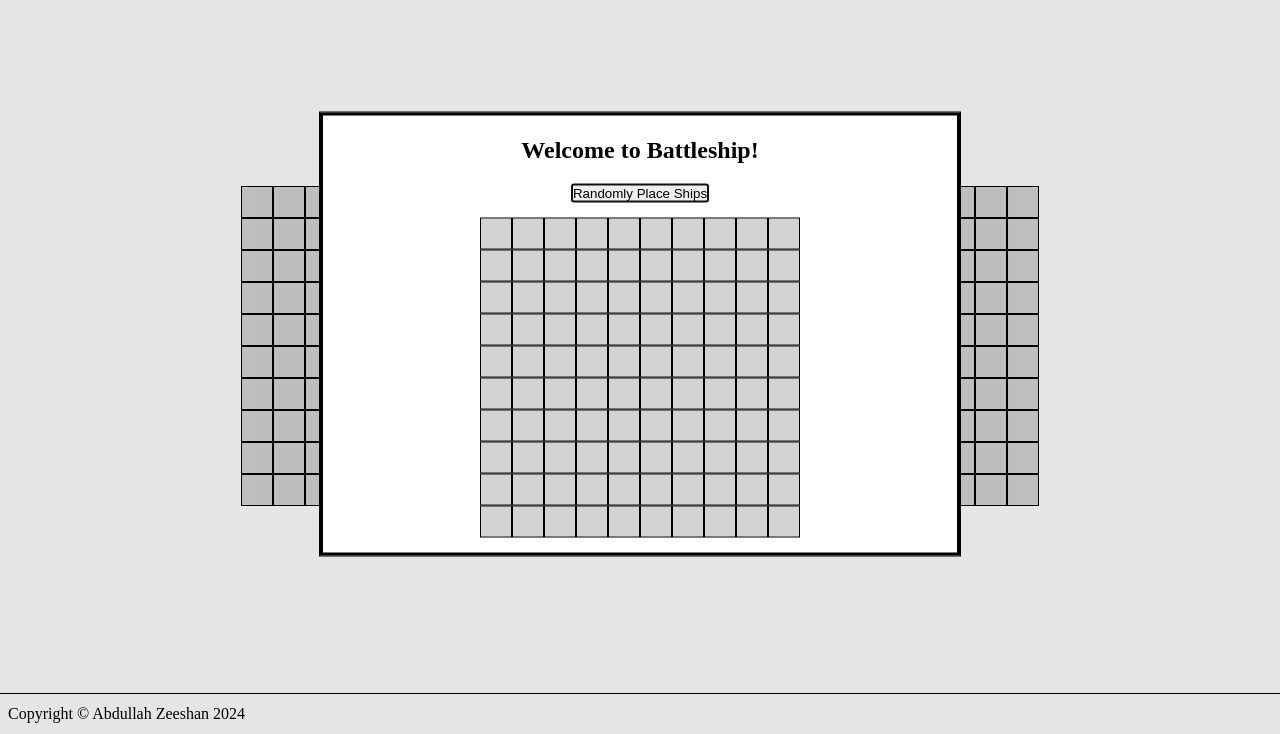
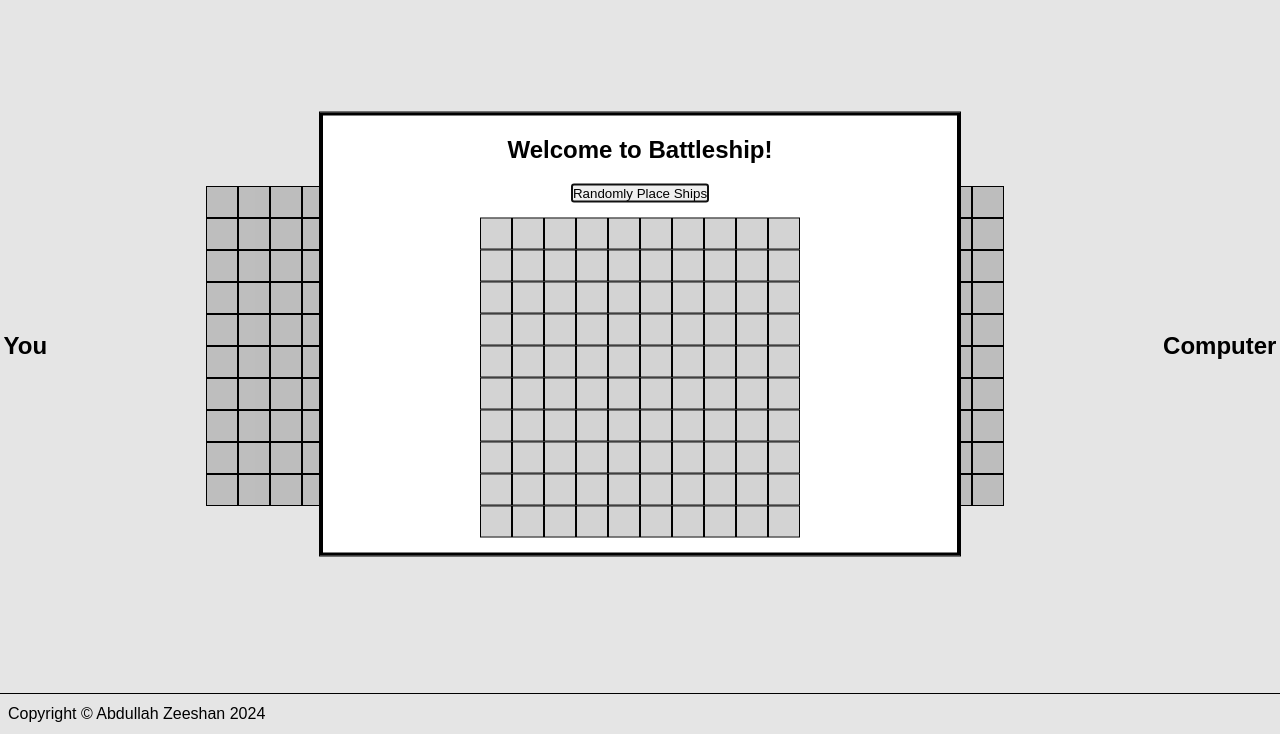
Before and after one commit to 4bdullah7eeshan/battleship, a website built with webpack: page src/template.html in a window 1280 px wide. Shown: the part 66-800 px from the top of the page. Built offline with nearby package versions, Linux system fonts and the light colour scheme; some icons are missing.

Commit message:
feat(style): setup font and name game boards

```diff
--- a/src/css/reset.css
+++ b/src/css/reset.css
@@ -1,11 +1,14 @@
 /* reset.css
    Generic reset and a template
 */
+
+
 
 * {
     margin: 0;
     padding: 0;
     box-sizing: border-box;
+    font-family: Arial, Tahoma, Verdana, sans-serif;
 }
 
 body {
--- a/src/template.html
+++ b/src/template.html
@@ -11,11 +11,17 @@
     </header>
     <main>
         <div id="game-container">
+            <div>
+                <h2>You</h2>
+            </div>
             <div id="player-board" class="board">
                 <!-- 10x10 player grid that will be filled based on the dialog -->
             </div>
             <div id="computer-board" class="board">
                 <!-- 10x10 computer grid -->
+            </div>
+            <div>
+                <h2>Computer</h2>
             </div>
         </div>
     </main>
```
